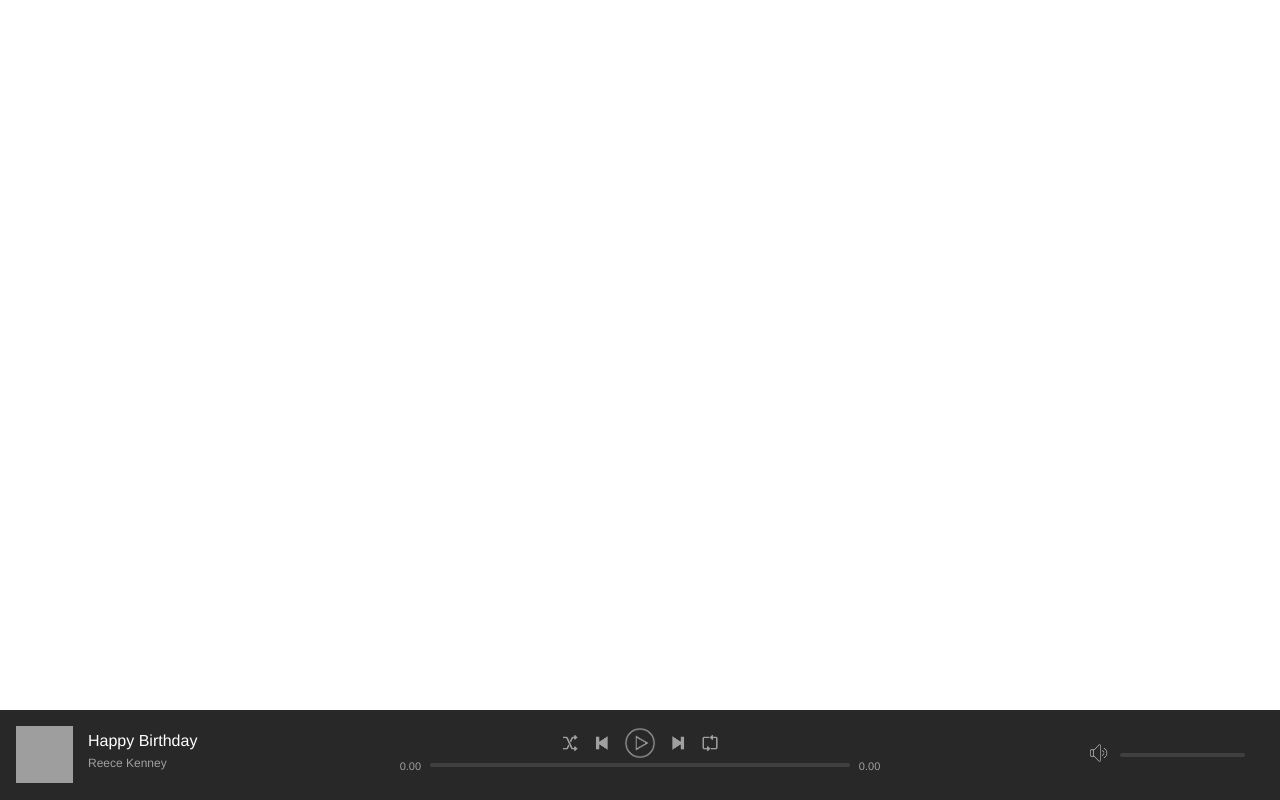
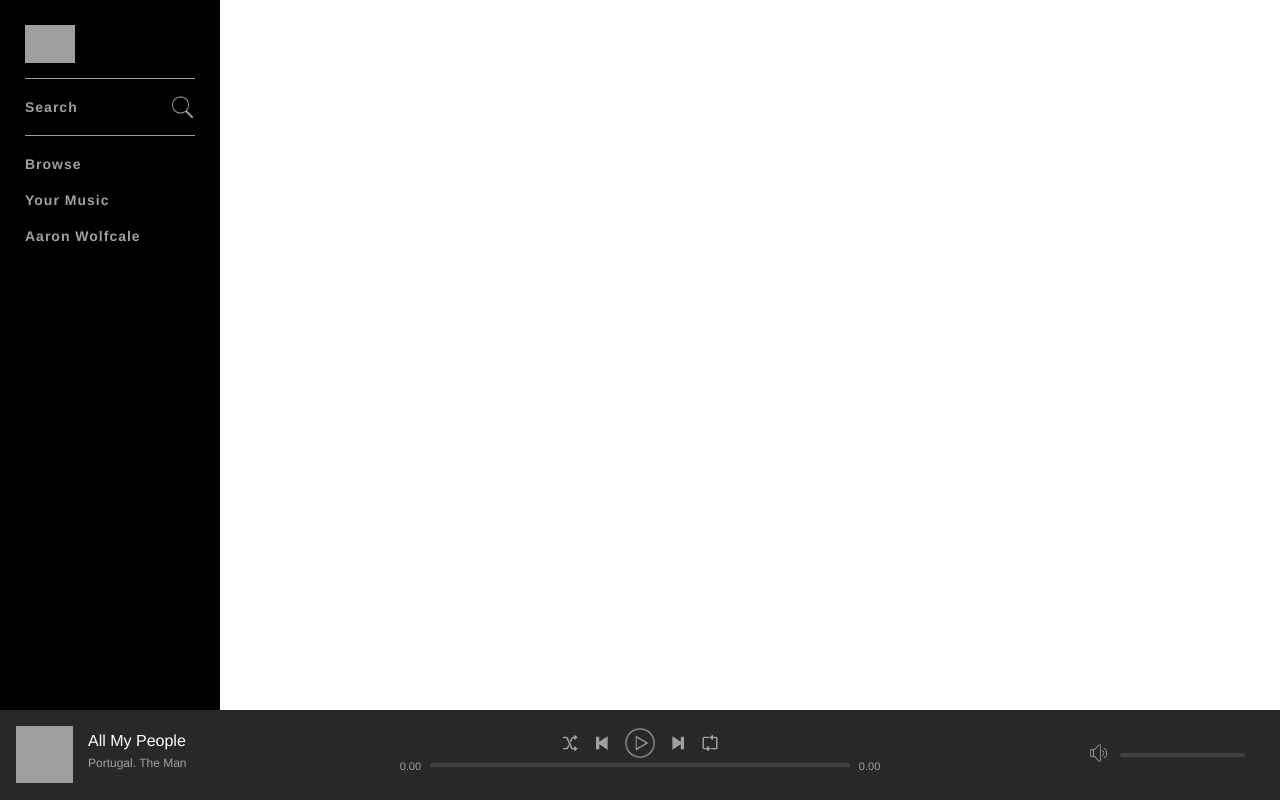
Before and after one commit to ajwolfcale/Spotify-Clone, a PHP site: page / in a window 1280 px wide. Run offline with PHP 8.4, Linux system fonts and the light colour scheme; the visitor is signed in with stand-in values (Sample User, id 1); grey boxes are pictures that could not be loaded.

Commit message:
nav styles

```diff
--- a/assets/css/style.css
+++ b/assets/css/style.css
@@ -142,3 +142,57 @@ html, body {
 .volumeBar .progressBar {
 	width: 125px;
 }
+
+#topContainer{
+  min-height: 100%;
+  width: 100%
+}
+
+#navBarContainer{
+  background-color: #000;
+  width: 220px;
+  height: 100vh;
+  position: fixed;
+}
+
+.navbar{
+  padding: 25px;
+  display: flex;
+  flex-direction: column;
+  -ms-flex-direction: column;
+}
+
+.logo img {
+  width: 50px;
+  margin-bottom: 15px;
+}
+
+.navBar .group{
+  border-top: 1px solid #a0a0a0;
+  padding: 10px 0;
+}
+
+.navItem {
+  padding: 10px 0;
+  font-size: 14px;
+  font-weight: 700;
+  display: block;
+  letter-spacing: 1px;
+  position: relative;
+}
+
+.navItemLink {
+  color: #a0a0a0;
+  text-decoration: none;
+}
+
+.navItemLink:hover{
+  color: #fff;
+}
+
+.navItemLink .icon {
+  position: absolute;
+  right: 0;
+  top: 6px;
+  width: 25px;
+}
--- a/index.php
+++ b/index.php
@@ -20,20 +20,62 @@ else {
 </head>
 
 <body>
+
+  <div id="mainContainer">
+
+    <div id="topContainer">
+
+      <div id="navBarContainer">
+        <nav class="navBar">
+          <a href="index.php" class="logo">
+          <img src="https://upload.wikimedia.org/wikipedia/commons/thumb/1/19/Spotify_logo_without_text.svg/2000px-Spotify_logo_without_text.svg.png" alt="spotify logo">
+          </a>
+
+          <div class="group">
+
+            <div class="navItem">
+              <a href="search.php" class="navItemLink">Search
+                <img src="assets/images/icons/search.png" class="icon" alt="search">
+              </a>
+            </div>
+
+          </div>
+
+          <div class="group">
+
+            <div class="navItem">
+                <a href="browse.php" class="navItemLink">Browse</a>
+            </div>
+
+            <div class="navItem">
+              <a href="yourMusic.php" class="navItemLink">Your Music</a>
+            </div>
+
+            <div class="navItem">
+              <a href="profile.php" class="navItemLink">Aaron Wolfcale</a>
+            </div>
+
+          </div>
+
+        </nav>
+      </div>
+
+    </div>
+
     <div id="nowPlayingBarContainer">
       <div id="nowPlayingBar">
         <div id="nowPlayingLeft">
           <div class="content">
             <span class="albumLink">
-						<img src="https://i.ytimg.com/vi/rb8Y38eilRM/maxresdefault.jpg" class="albumArtwork">
+              <img src="https://consequenceofsound.files.wordpress.com/2010/04/american-ghetto.jpg?quality=80&w=380&h=380&crop=1" class="albumArtwork">
             </span>
             <div class="trackInfo">
               <span class="trackName">
-							<span>Happy Birthday</span>
+                <span>All My People</span>
               </span>
 
               <span class="artistName">
-							<span>Reece Kenney</span>
+                <span>Portugal. The Man</span>
               </span>
             </div>
           </div>
@@ -98,7 +140,7 @@ else {
       </div>
 
     </div>
-
+  </div>
 </body>
 
 </html>
```
Also changed, not shown: assets/images/icons/logo.png (added). Lines whose indentation alone changed are shown as unchanged.
